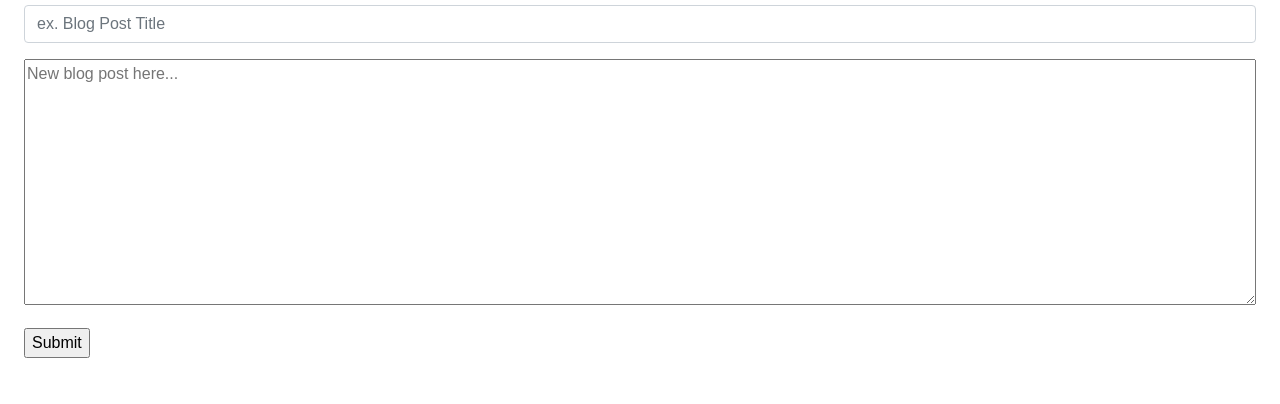
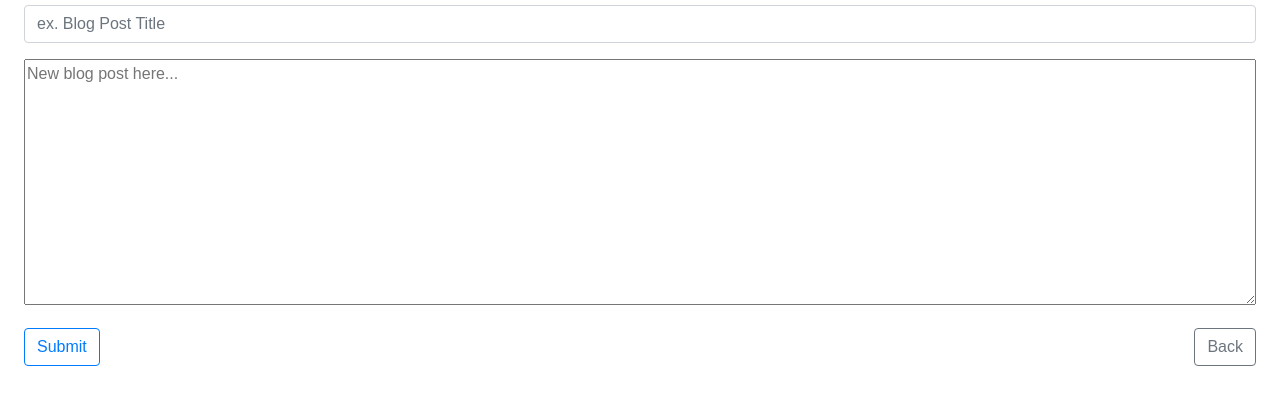
Before and after one commit to marklimm/writer1, a React app: page /blog/1/new in a window 1280 px wide. Shown: the part 320-724 px from the top of the page. Built offline with nearby package versions, Linux system fonts and the light colour scheme.

Commit message:
including font awesome, styling buttons

```diff
--- a/public/index.html
+++ b/public/index.html
@@ -11,6 +11,10 @@
       <link rel="stylesheet" href="https://maxcdn.bootstrapcdn.com/bootstrap/4.0.0/css/bootstrap.min.css" />
     <link rel="manifest" href="%PUBLIC_URL%/manifest.json">
     <link rel="shortcut icon" href="%PUBLIC_URL%/favicon.ico">
+
+
+      <script defer src="https://use.fontawesome.com/releases/v5.0.9/js/all.js" integrity="sha384-8iPTk2s/jMVj81dnzb/iFR2sdA7u06vHJyyLlAd4snFpCl/SnyUjRrbdJsw1pGIl" crossorigin="anonymous"></script>
+
     <!--
       Notice the use of %PUBLIC_URL% in the tags above.
       It will be replaced with the URL of the `public` folder during the build.
@@ -20,7 +24,7 @@
       work correctly both with client-side routing and a non-root public URL.
       Learn how to configure a non-root public URL by running `npm run build`.
     -->
-    <title>React App</title>
+    <title>Blogger Test</title>
   </head>
   <body>
     <noscript>
--- a/src/pages/blog-page-new-post.js
+++ b/src/pages/blog-page-new-post.js
@@ -24,6 +24,7 @@ class BlogPageNewPost extends Component {
     this.handleTextChange = this.handleTextChange.bind(this);
     this.handleTitleChange = this.handleTitleChange.bind(this);
     this.handleSubmit = this.handleSubmit.bind(this);
+    this.backClicked = this.backClicked.bind(this);
   }
 
   componentWillMount(){
@@ -50,6 +51,16 @@ class BlogPageNewPost extends Component {
     })
 
     event.preventDefault();
+  }
+
+
+  backClicked(event) {
+
+    this.setState({
+      redirectBackToBlog: true
+    })
+
+    event.preventDefault()
   }
 
   render() {
@@ -88,7 +99,14 @@ class BlogPageNewPost extends Component {
           </div>
 
 
-          <input type="submit" value="Submit" />
+          <button
+            type="submit"
+            className="btn btn-outline-primary ">Submit</button>
+          <button
+            type="button"
+            className="btn btn-outline-secondary float-right"
+            onClick={this.backClicked}>Back</button>
+
         </form>
       </div>
     )
--- a/src/pages/blog-page-settings.js
+++ b/src/pages/blog-page-settings.js
@@ -22,6 +22,7 @@ class BlogPageSettings extends Component {
     this.handleTextChange = this.handleTextChange.bind(this);
     this.handleTitleChange = this.handleTitleChange.bind(this);
     this.handleSubmit = this.handleSubmit.bind(this);
+    this.backClicked = this.backClicked.bind(this);
   }
 
   componentWillMount(){
@@ -48,6 +49,15 @@ class BlogPageSettings extends Component {
     //})
 
     event.preventDefault();
+  }
+
+  backClicked(event) {
+
+    this.setState({
+      redirectBackToBlog: true
+    })
+
+    event.preventDefault()
   }
 
   render() {
@@ -86,7 +96,14 @@ class BlogPageSettings extends Component {
           </div>
 
 
-          <input type="submit" value="Submit" />
+          <button
+            type="submit"
+            className="btn btn-outline-primary ">Submit</button>
+          <button
+            type="button"
+            className="btn btn-outline-secondary float-right"
+            onClick={this.backClicked}>Back</button>
+
         </form>
       </div>
     )
--- a/src/pages/blog-page.js
+++ b/src/pages/blog-page.js
@@ -70,6 +70,13 @@ class BlogPage extends Component {
 
     return (
       <div>
+
+        <Link to={`/blog/${blog.blogId}/settings`}>
+          <i className="float-right fas fa-cog fa-2x" title="Blog Settings"></i>
+        </Link>
+
+
+
         <h1 className="display-4">{blog.name}</h1>
         <p className="lead"><em>{blog.description}</em></p>
 
```
